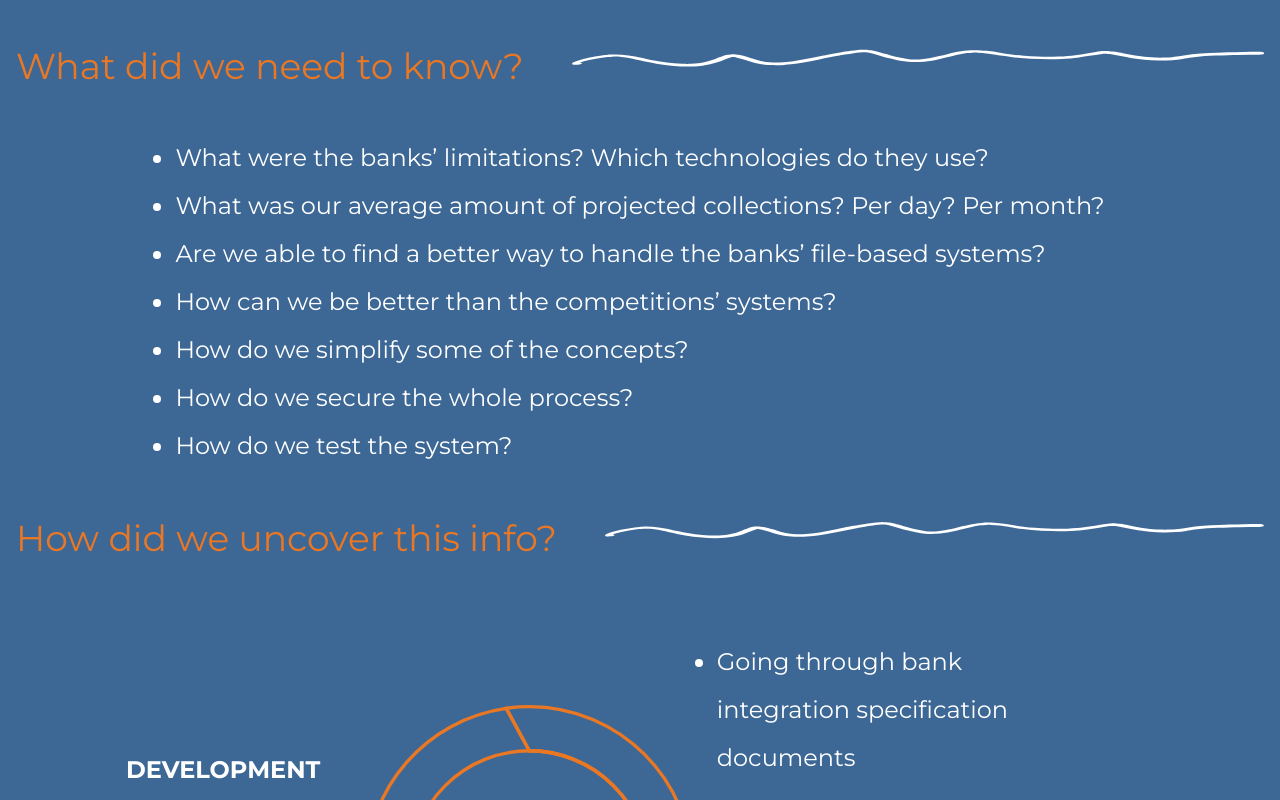
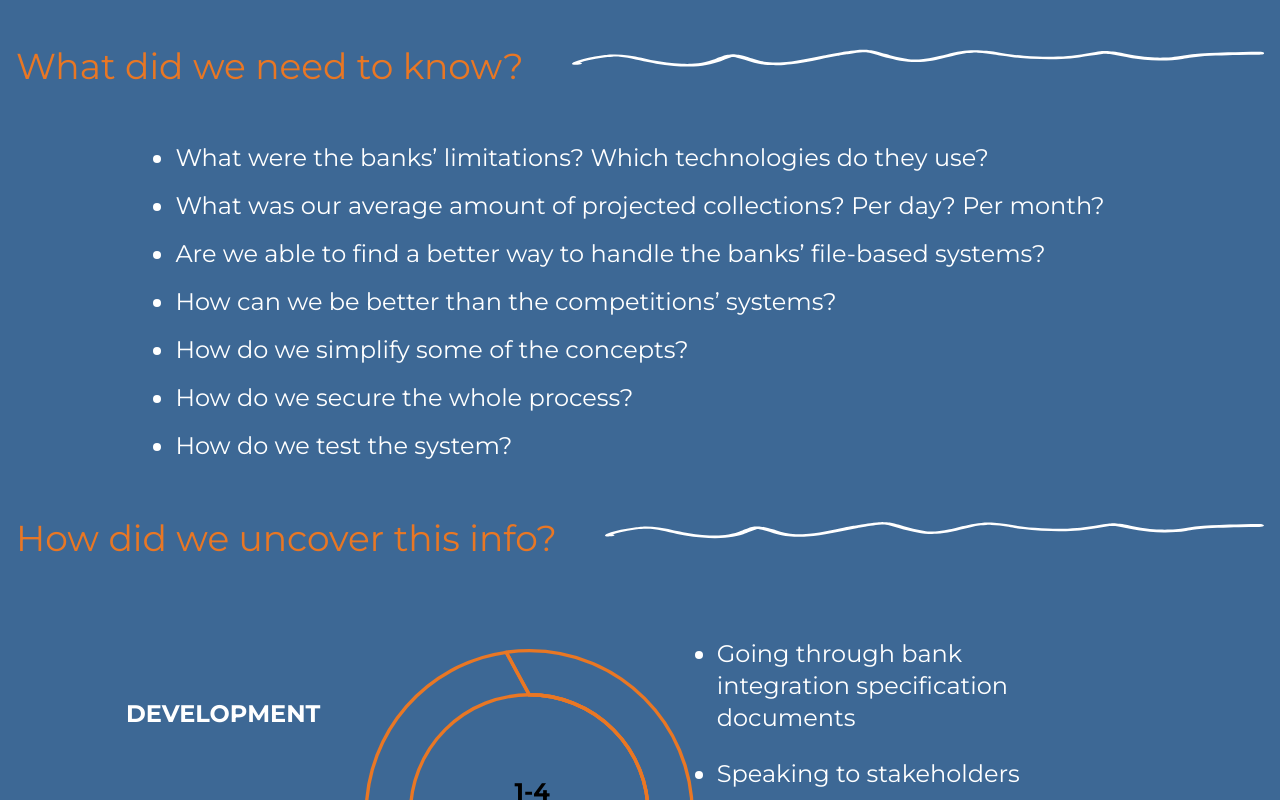
Before and after one commit to bluebird-technologies/bluebird_tech_OLD, a Next.js app: page /case-studies/revio in a window 1280 px wide. Shown: the part 3146-3946 px from the top of the page. Built offline with nearby package versions, Linux system fonts and the light colour scheme.

Commit message:
line height reduced for text

```diff
--- a/pages/case-studies/revio.tsx
+++ b/pages/case-studies/revio.tsx
@@ -230,7 +230,7 @@ function RevioDetails() {
           <div className="w-2/5">
             <ul>
               {clientDetails?.infoGatheringMethod.map((item, key) => (
-                <li key={key} className="text-white list-disc mb-4 text-2xl leading-[3rem]">
+                <li key={key} className="text-white list-disc  mb-6 text-2xl leading-8">
                   {item}
                 </li>
               ))}
```
